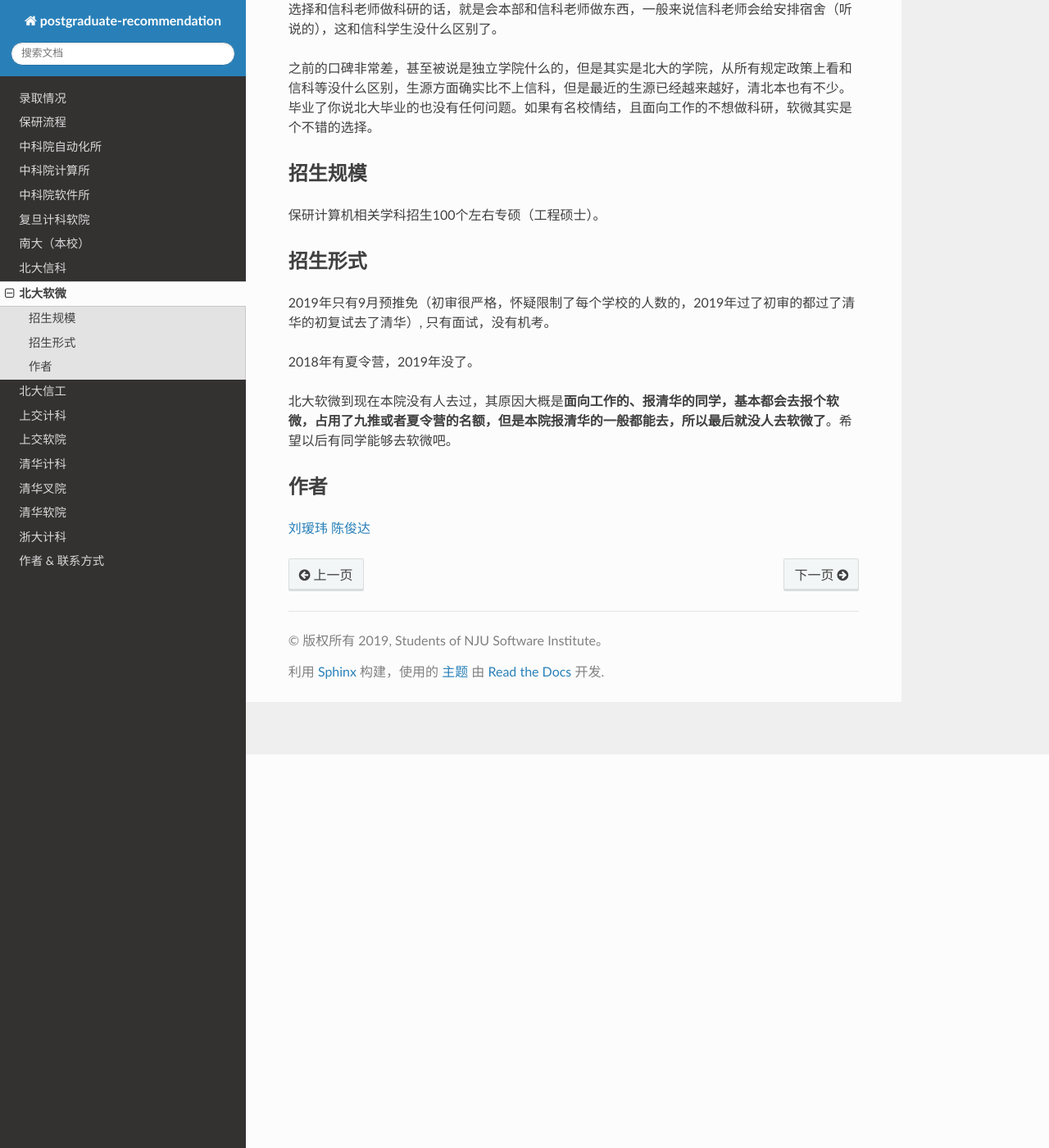
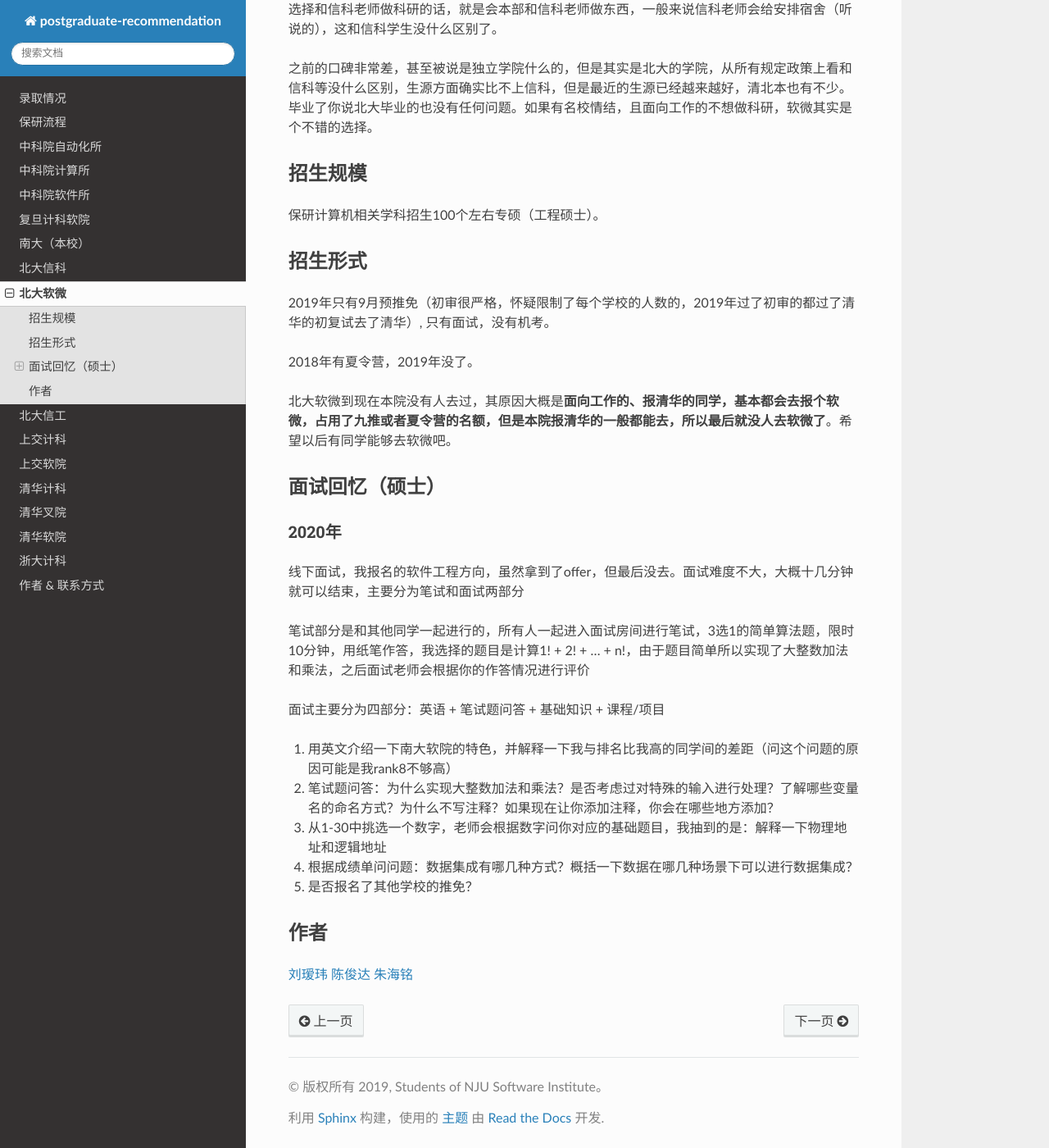
Before and after one commit to NJU-SE-15-share-review/postgraduate-recommendation, a Sphinx documentation site: the page built from source/schools/pku/ss.rst, in a window 1280 px wide and 1400 px high, scrolled down 480 px. Shown: the whole window at 82% size. Built offline with Sphinx 7.4.7 and the Read the Docs theme 2.0.0, drawn with Linux system fonts in a browser that asks for light colours.

Commit message:
add thuss&pkuss 2020

```diff
--- a/source/schools/pku/ss.rst
+++ b/source/schools/pku/ss.rst
@@ -29,6 +29,28 @@
 
 北大软微到现在本院没有人去过，其原因大概是\ **面向工作的、报清华的同学，基本都会去报个软微，占用了九推或者夏令营的名额，但是本院报清华的一般都能去，所以最后就没人去软微了**\ 。希望以后有同学能够去软微吧。
 
+面试回忆（硕士）
+--------------------------------------
+
+2020年
+>>>>>>>>>>>>>>>>>>>>>>>>>>>>>>>>>>>>>>
+
+线下面试，我报名的软件工程方向，虽然拿到了offer，但最后没去。面试难度不大，大概十几分钟就可以结束，主要分为笔试和面试两部分
+
+笔试部分是和其他同学一起进行的，所有人一起进入面试房间进行笔试，3选1的简单算法题，限时10分钟，用纸笔作答，我选择的题目是计算1! + 2! + ... + n!，由于题目简单所以实现了大整数加法和乘法，之后面试老师会根据你的作答情况进行评价
+
+面试主要分为四部分：英语 + 笔试题问答 + 基础知识 + 课程/项目
+
+1. 用英文介绍一下南大软院的特色，并解释一下我与排名比我高的同学间的差距（问这个问题的原因可能是我rank8不够高）
+
+2. 笔试题问答：为什么实现大整数加法和乘法？是否考虑过对特殊的输入进行处理？了解哪些变量名的命名方式？为什么不写注释？如果现在让你添加注释，你会在哪些地方添加？
+
+3. 从1-30中挑选一个数字，老师会根据数字问你对应的基础题目，我抽到的是：解释一下物理地址和逻辑地址
+
+4. 根据成绩单问问题：数据集成有哪几种方式？概括一下数据在哪几种场景下可以进行数据集成？
+
+5. 是否报名了其他学校的推免？
+
 作者
 --------------------------------------
-:ref:`authors:刘瑷玮` :ref:`authors:陈俊达`
+:ref:`authors:刘瑷玮` :ref:`authors:陈俊达` :ref:`authors:朱海铭`
```
Also changed, not shown: source/authors.rst (+7 -0 lines), source/schools/thu/ss.rst (+18 -3 lines).
